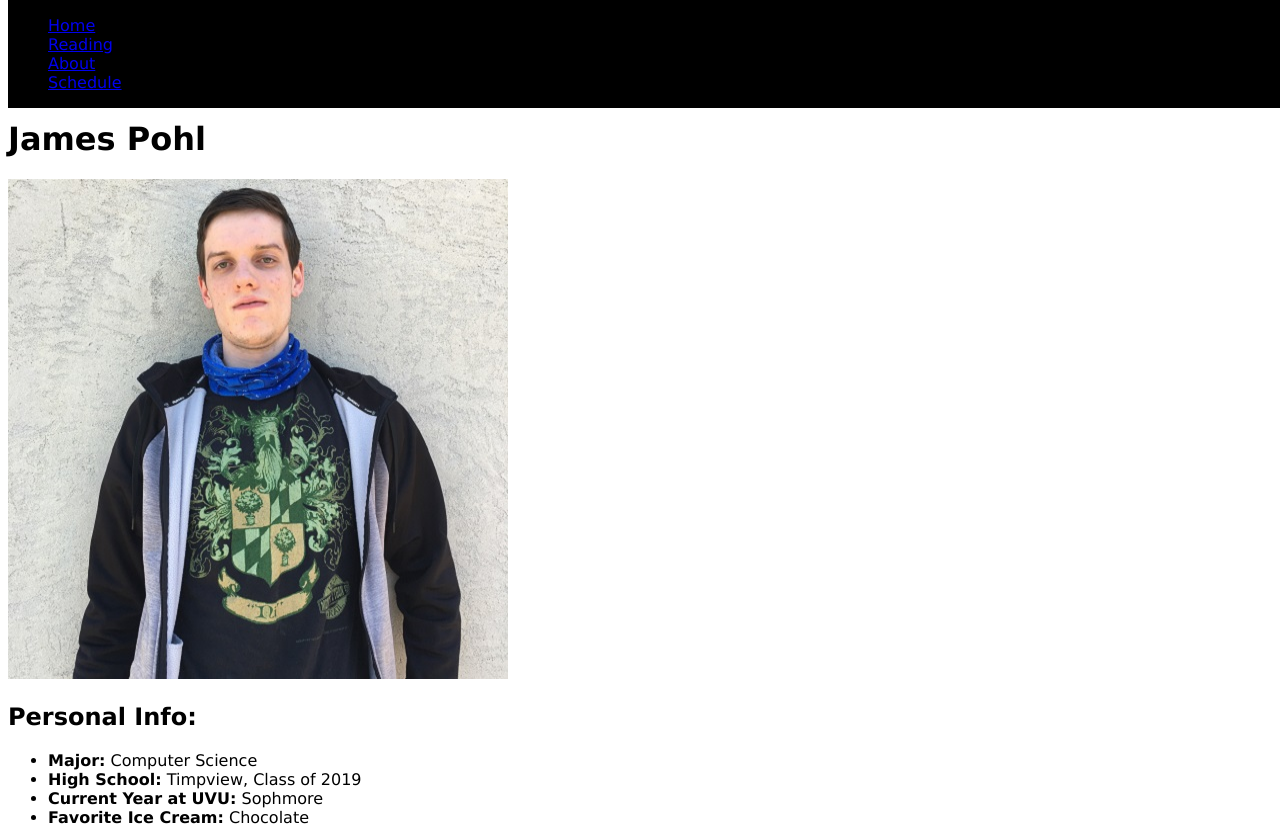
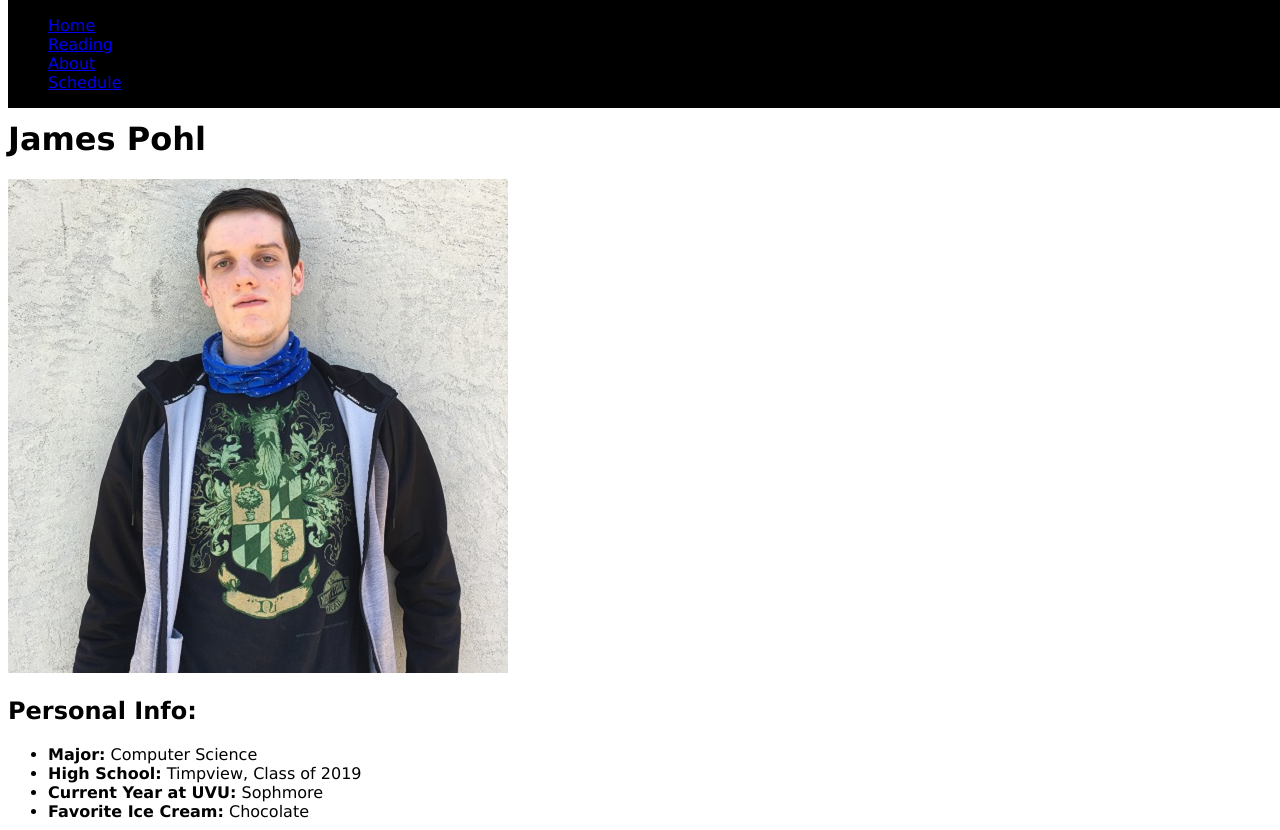
Before and after one commit to TadPohl/WebDevProject1, a plain HTML site: page index.html in a window 1280 px wide. Shown: the top 830 px of the page. Drawn offline with Linux system fonts and the light colour scheme.

Commit message:
Add files via upload

```diff
--- a/index.html
+++ b/index.html
@@ -45,7 +45,7 @@
 
 <div class="mass">
 <h1 id="home">James Pohl</h1>
-<img src="SelfPhoto.jpg" alt="A Photo of Myself" width=500px; height=500px>
+<img src="https://raw.githubusercontent.com/TadPohl/WebDevProject1/main/SelfPhoto.JPG">
 <h2>Personal Info:</h2>
 <ul>
     <li><b>Major:</b> Computer Science</li>
```
